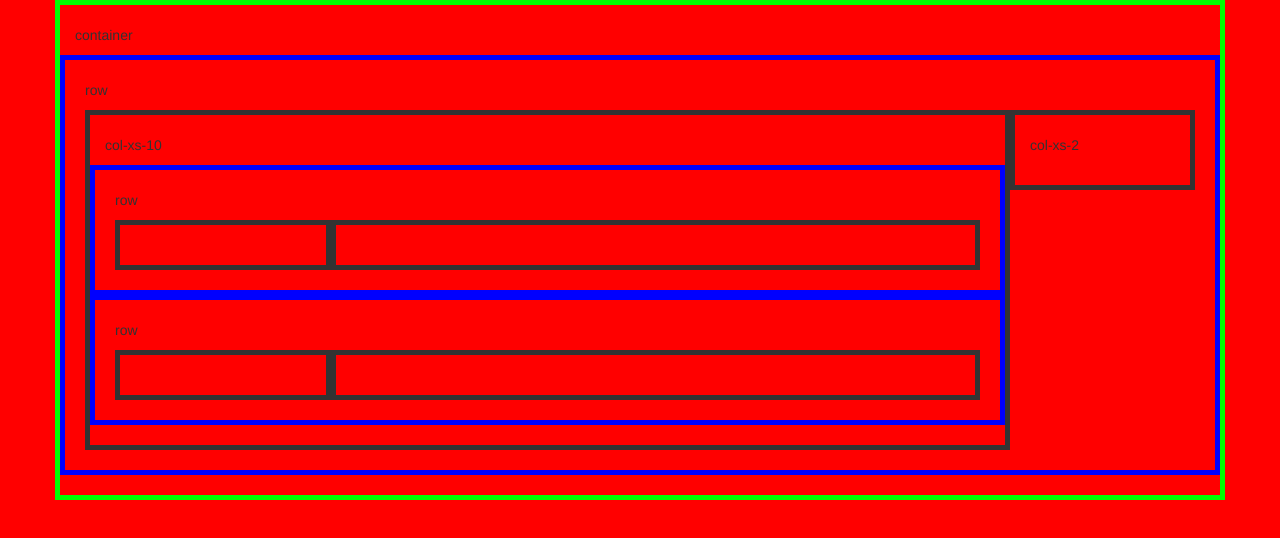
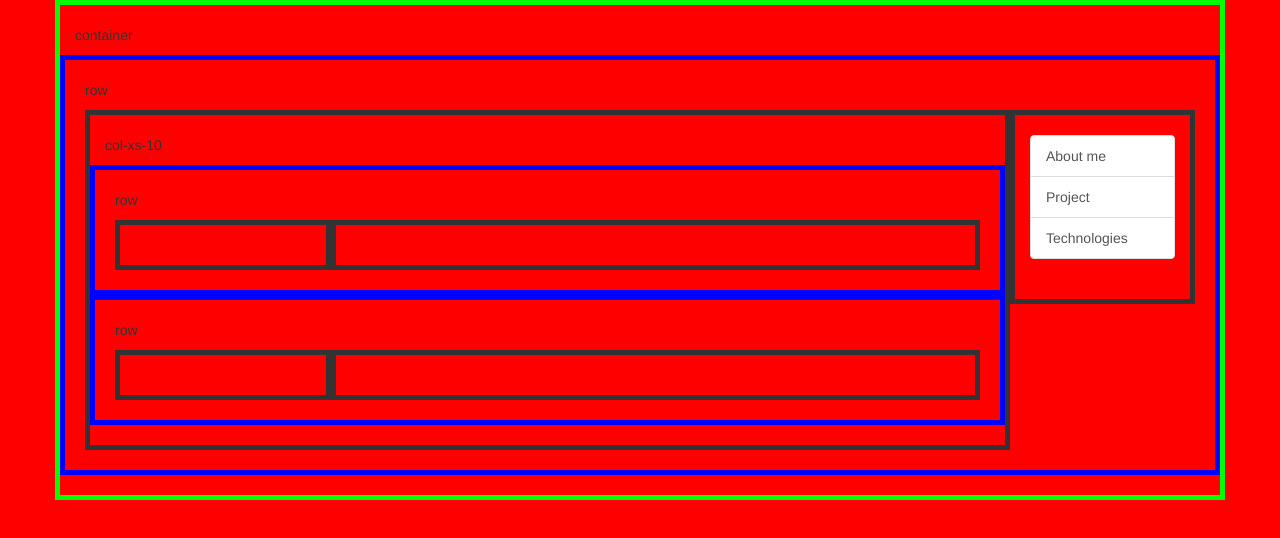
Before and after one commit to davidhearn90/project-1, a plain HTML site: page index.html in a window 1280 px wide. Drawn offline with Linux system fonts and the light colour scheme.

Commit message:
list groups

```diff
--- a/index.html
+++ b/index.html
@@ -29,7 +29,11 @@
 			</div>
 		</div>
 		<div class="col-xs-2">
-			<p>col-xs-2</p>
+			<nav class="list-group">
+				<a class="list-group-item" href="index.html">About me</a>
+				<a class="list-group-item" href="project.html">Project</a>
+				<a class="list-group-item" href="tech.html">Technologies</a>
+			</nav>
 		</div>
 	</div>
 
```
